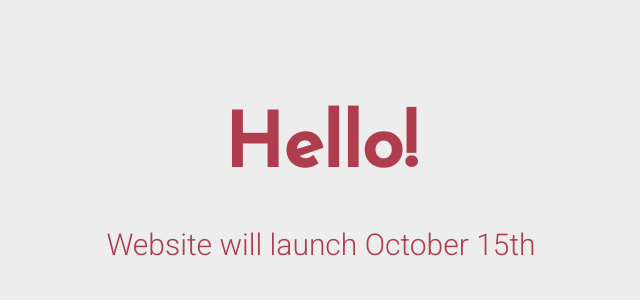
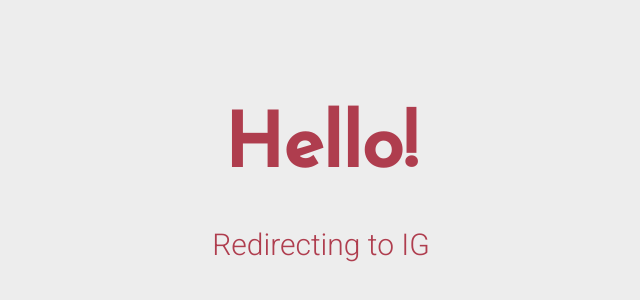
Before and after one commit to tonyrayo/tonyrayo.github.io, a plain HTML site: page index.html in a window 1280 px wide. Shown: the part 212-512 px from the top of the page, without its empty margins (319-959 px from the left). Drawn offline with Linux system fonts and the light colour scheme.

Commit message:
Update index.html

```diff
--- a/index.html
+++ b/index.html
@@ -4,7 +4,7 @@
 	<meta charset="utf-8">
 	<meta http-equiv="X-UA-Compatible" content="IE=edge">
 	<meta name="viewport" content="width=device-width, initial-scale=1.0">
-
+	<meta http-equiv="refresh" content="1;url=https://www.instagram.com/tonyrayo.art/" />
 	<title>tonyrayo.com</title>
 
 	<link rel="icon" href="favicon.ico" type="image/png" />
@@ -26,7 +26,7 @@
 <body>
 	<main>
 		<div class="intro">Hello!</div>
-		<div class="tagline">Website will launch October 15th</div>
+		<div class="tagline">Redirecting to IG</div>
 	</main>
 </body>
 </html>
```
